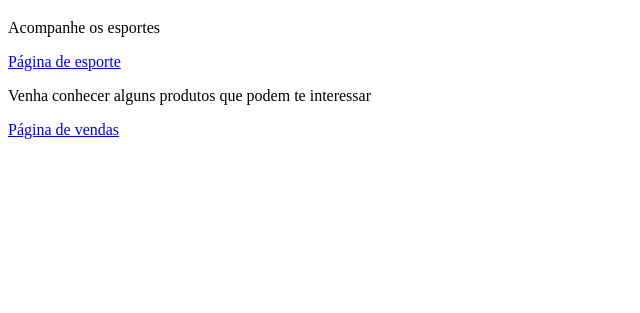
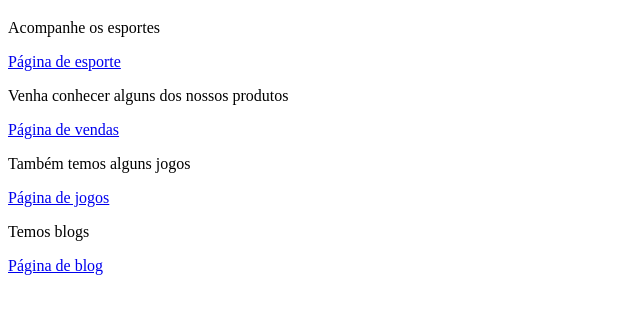
Before and after one commit to Thomas-Taguchi/Site-de-vendas, a plain HTML site: page index.html in a window 1280 px wide. Shown: the part 61-374 px from the top of the page, without its empty margins (0-640 px from the left). Drawn offline with Linux system fonts and the light colour scheme.

Commit message:
Criada página de blog

```diff
--- a/index.html
+++ b/index.html
@@ -9,7 +9,11 @@
     <h1>Página inicial</h1>
     <p>Acompanhe os esportes</p>
     <a href="esportes.html">Página de esporte</a>
-    <p>Venha conhecer alguns produtos que podem te interessar</p>
+    <p>Venha conhecer alguns dos nossos produtos</p>
     <a href="vendas.html">Página de vendas</a>
+    <p>Também temos alguns jogos</p>
+    <a href="jogos.html">Página de jogos</a>
+    <p>Temos blogs</p>
+    <a href="blog.html">Página de blog</a>
 </body>
 </html>
```
Also changed, not shown: blog.html (added, +11 -0 lines).
